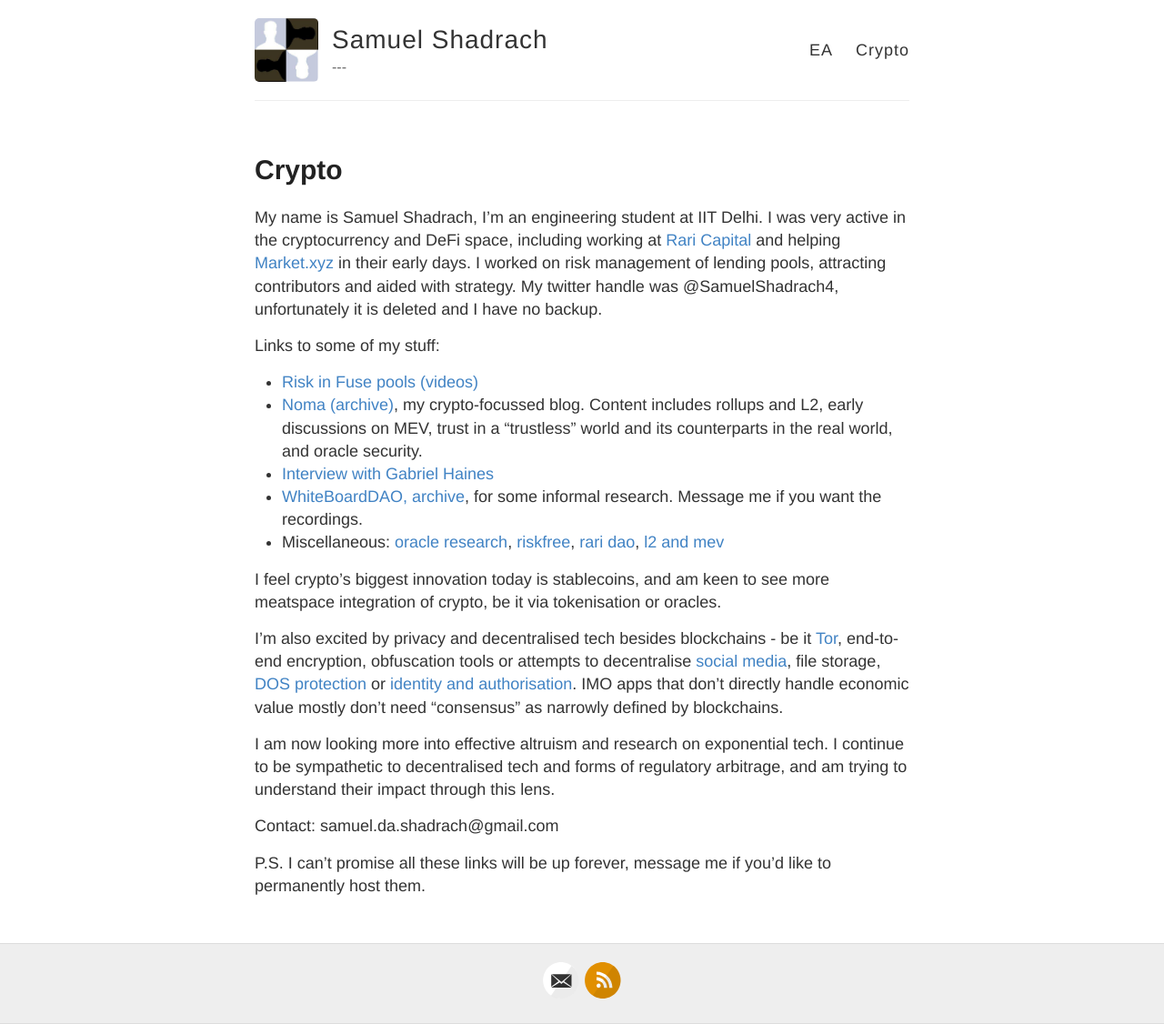
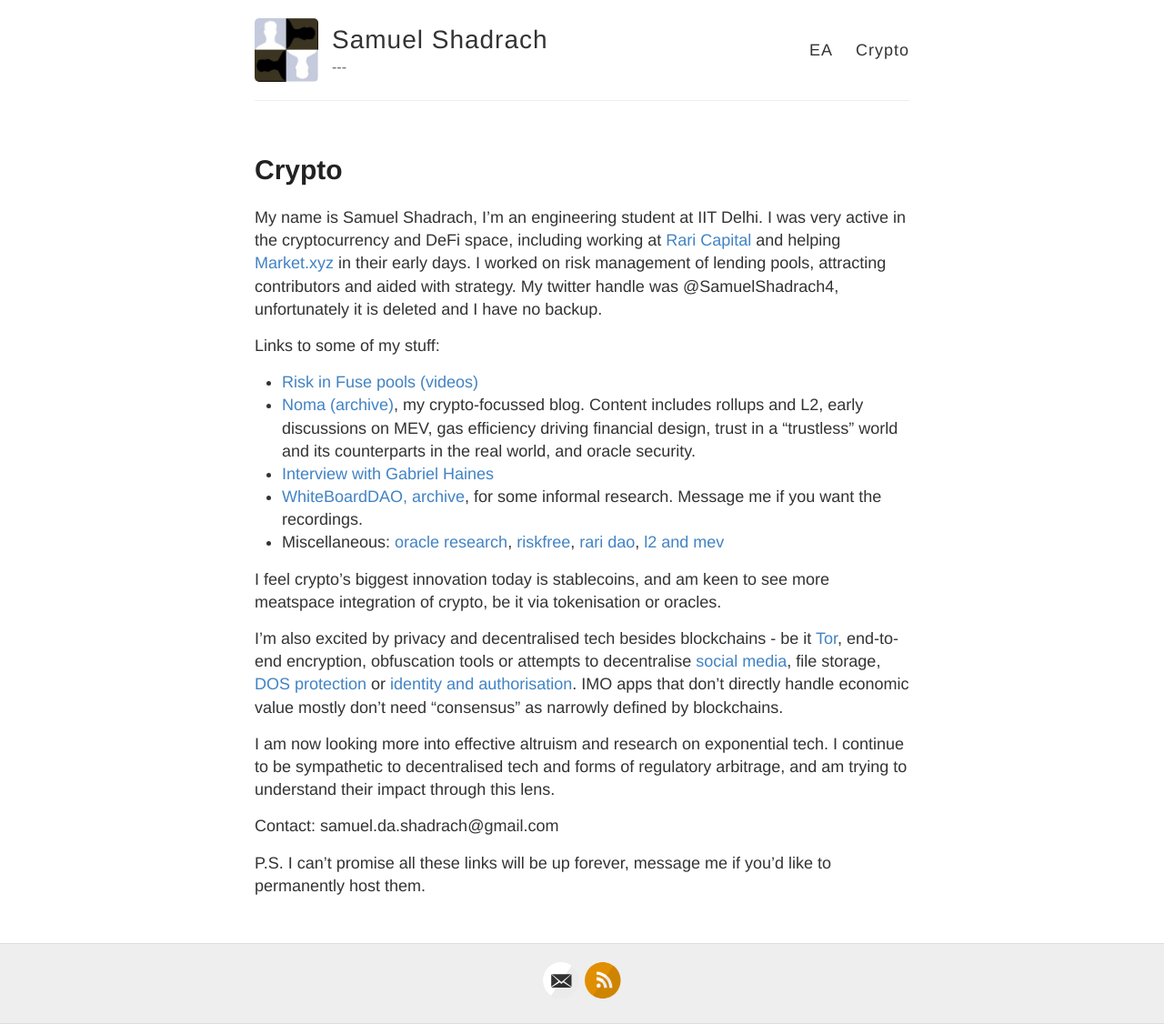
Before and after one commit to samueldashadrach/samueldashadrach.github.io, a Jekyll site: the page built from Crypto.md, in a window 1280 px wide. Shown: the whole page at 91% size. Built offline with Jekyll 4.4.1, drawn with Linux system fonts in a browser that asks for light colours.

Commit message:
Update Crypto.md

```diff
--- a/Crypto.md
+++ b/Crypto.md
@@ -9,7 +9,7 @@ My name is Samuel Shadrach, I'm an engineering student at IIT Delhi. I was very
 Links to some of my stuff:
 
  - [Risk in Fuse pools (videos)](https://drive.google.com/file/d/1vejTh16omTQ0JuBWunc-oTnB7xsgePu0/view?usp=sharing)
- - [Noma (archive)](https://github.com/samueldashadrach/noma-archive), my crypto-focussed blog. Content includes rollups and L2, early discussions on MEV, trust in a "trustless" world and its counterparts in the real world, and oracle security.
+ - [Noma (archive)](https://github.com/samueldashadrach/noma-archive), my crypto-focussed blog. Content includes rollups and L2, early discussions on MEV, gas efficiency driving financial design, trust in a "trustless" world and its counterparts in the real world, and oracle security.
  - [Interview with Gabriel Haines](https://www.youtube.com/watch?v=y3UIUKJVQY8)
  - [WhiteBoardDAO, archive](https://github.com/samueldashadrach/whiteboardDAO-archive), for some informal research. Message me if you want the recordings.
  - Miscellaneous: [oracle research](https://gov.uniswap.org/t/uni-should-become-an-oracle-token/11988/30), [riskfree](https://emilythemeily.medium.com/who-wants-a-risk-free-18-1acda3952ce2), [rari dao](https://medium.com/rari-capital/version-2-the-future-of-the-rari-capital-dao-9d2c37027752), [l2 and mev](https://docs.google.com/presentation/d/1uX2JAGpz4KTb_91kHHmniVR5cNiqOCFTIqI2VWcxAAI/edit#slide=id.p)
```
